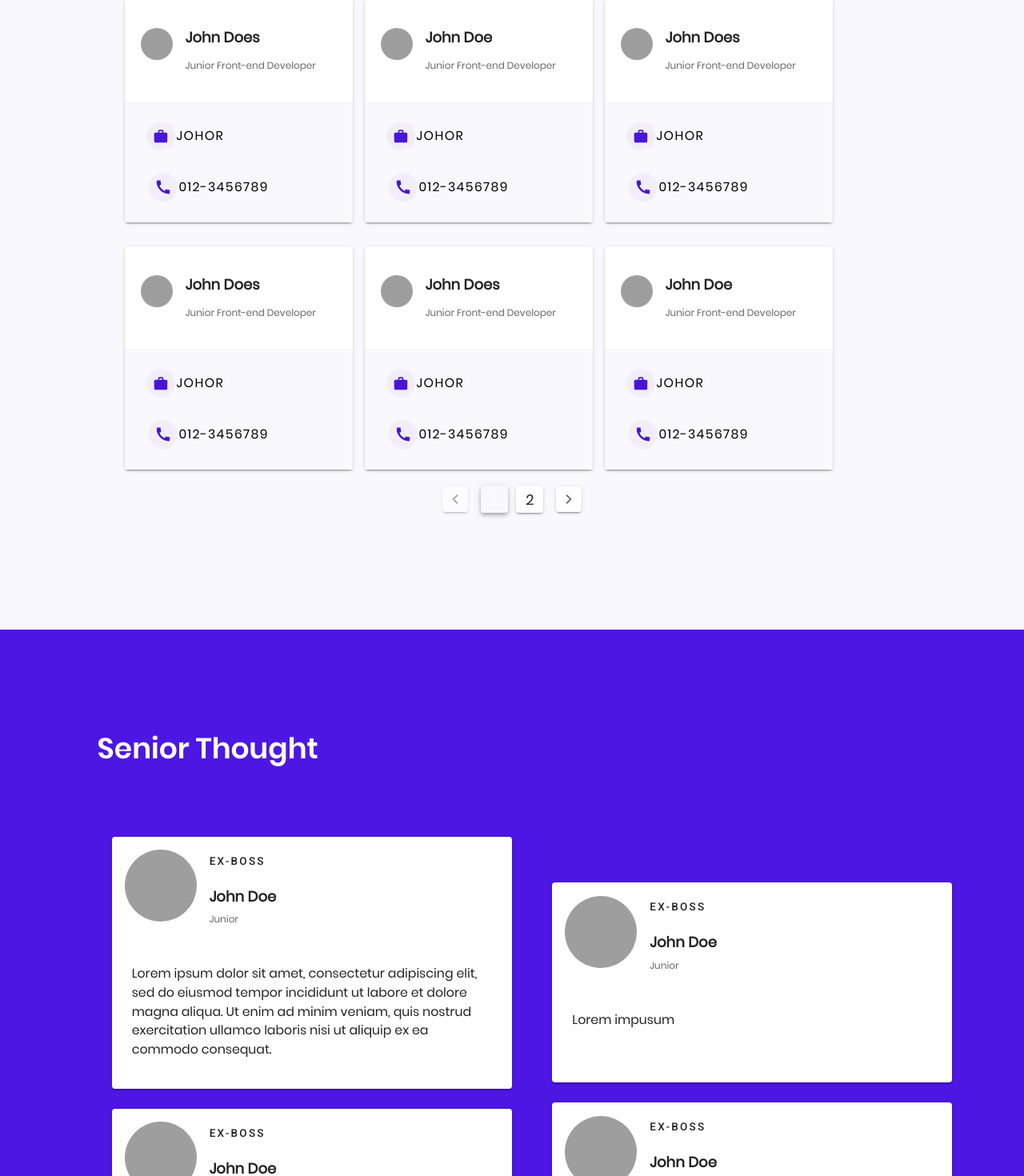
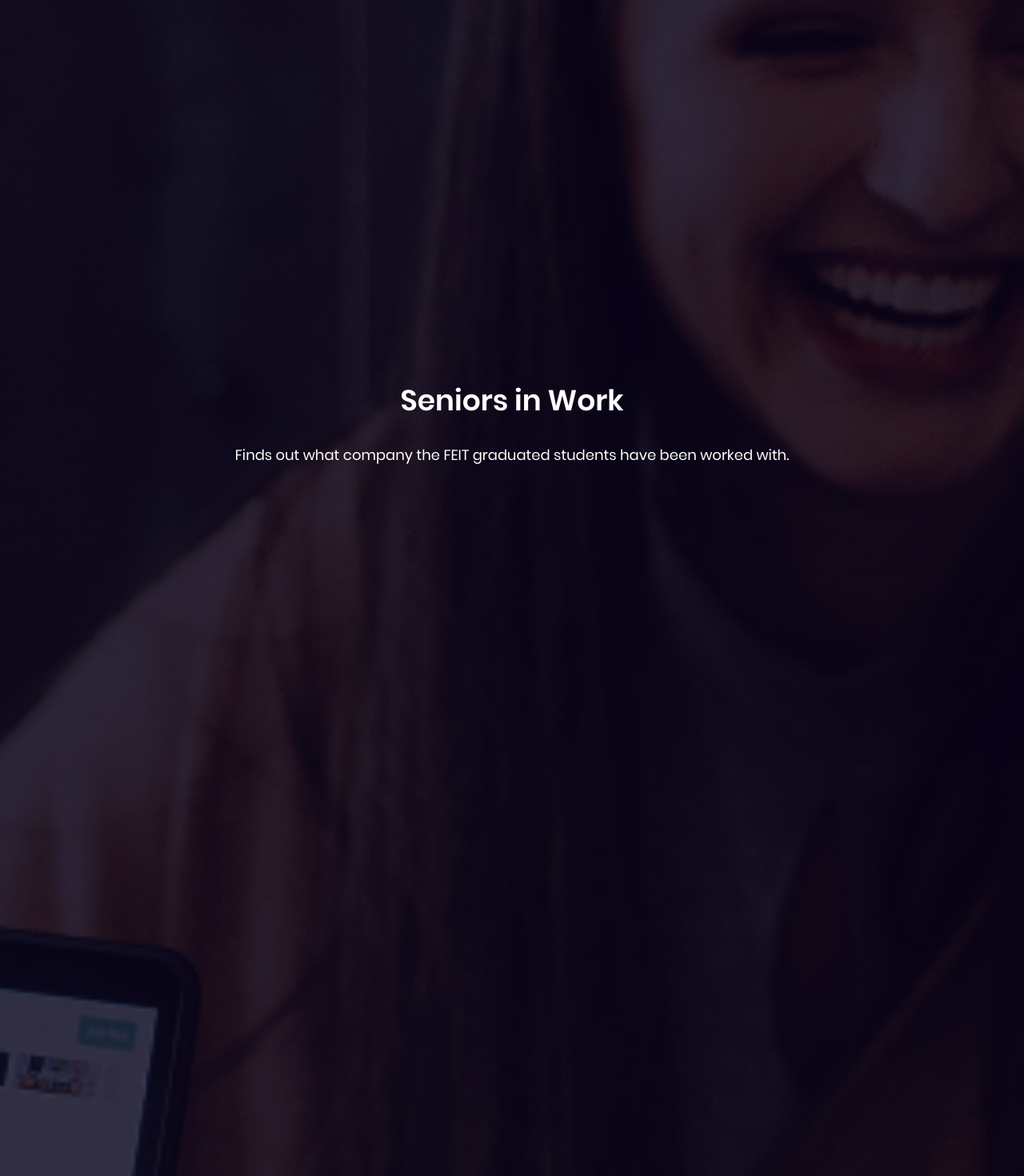
Before and after one commit to SouthernFEIT/Feit, a Vue app in the folder feit/: page /seniors in a window 1280 px wide. Shown: the part 984-2454 px from the top of the page at 80% size. Built offline with nearby package versions, Linux system fonts and the light colour scheme.

Commit message:
Added Lecturer page and some redesign.

```diff
--- a/feit/src/App.vue
+++ b/feit/src/App.vue
@@ -65,6 +65,24 @@ h1,h2,h3,h4,h5,h6, a {
   font-family: feit-semibold;
 }
 
+.container {
+  display: flex;
+  padding: 1em 2em;
+}
+
+
+.cards-container {
+  display: grid;
+  grid-template-areas: 'c c c';
+  grid-auto-columns: minmax(30%, 1fr);
+  gap: 2em;
+  /* background: #000;   */
+  width: 100%;
+  padding: 0 0 2em 0;
+}
+
+
+
 .normal-title, .bold-title, .hero-title, .sub-herotitle {
   color: var(--dark) !important;
   font-family: feit-semibold;
@@ -103,6 +121,16 @@ h1,h2,h3,h4,h5,h6, a {
   :root{
     font-size: 14px;
   }
+
+
+  .cards-container {
+    grid-template-areas: 'c c';
+  }
 }
 
+@media screen and (max-width: 600px){
+  .cards-container {
+    grid-template-areas: 'c';
+  }
+}
 </style>
--- a/feit/src/components/cards/Card.vue
+++ b/feit/src/components/cards/Card.vue
@@ -61,9 +61,10 @@ export default {
   white-space: nowrap;
 }
 .cardInside {
-  margin: 5% 0% 5% 5%;
-  max-width: 300px;
-  max-height: 300px;
+  /* max-width: 300px; */
+  /* max-height: 300px; */
+  background: #FFFFFF;
+  box-shadow: 0px 14px 50px rgba(0, 0, 0, 0.1) !important;
 }
 .greyColor {
   background: #f9f9fd;
@@ -88,12 +89,6 @@ export default {
 }
 
 @media screen and (max-width: 960px) {
-    .cardInside{
-        margin-bottom: 10%;
-        max-width: 960px;
-        width:100%;
-    }
-
 
 }
 </style>
--- a/feit/src/components/footer/Footer.vue
+++ b/feit/src/components/footer/Footer.vue
@@ -5,7 +5,6 @@
     class="py-0"
   >
     <v-container
-      fluid
       class="px-0"
     >
       <v-row>
--- a/feit/src/components/navBar/Nav.vue
+++ b/feit/src/components/navBar/Nav.vue
@@ -2,6 +2,7 @@
   <div>
     <v-app-bar color="white accent-4">
 
+      <v-container>
       <v-app-bar-nav-icon
         @click="toggleDrawer"
         v-show="isShow"
@@ -41,6 +42,8 @@
 
         </ul>
       </div>
+
+      </v-container>
     </v-app-bar>
 
     <v-navigation-drawer
@@ -100,7 +103,7 @@
         nav: [
           { name: "Home", url: "/" },
           { name: "Senior in Work", url: "/seniors" },
-          { name: "Lectures & Staff", url: "lectures" }
+          { name: "Lectures & Staff", url: "/lecturer" }
         ]
       };
     },
--- a/feit/src/router/index.js
+++ b/feit/src/router/index.js
@@ -2,7 +2,7 @@ import Vue from 'vue'
 import VueRouter from 'vue-router'
 const Home = () => import("@/views/Home.vue")
 const Seniors = () => import("@/views/Seniors")
-const Lectures = () => import("@/views/Lectures")
+const Lecturer = () => import("@/views/Lecturer")
 Vue.use(VueRouter)
 
 const routes = [
@@ -17,8 +17,8 @@ const routes = [
 
   },
   {
-    path: "/Lectures",
-    component: Lectures
+    path: "/Lecturer",
+    component: Lecturer
   }
 ]
 
--- /dev/null
+++ b/feit/src/views/Lecturer.vue
@@ -0,0 +1,205 @@
+<template>
+  <v-container class="lecturers-container">
+    <v-tabs v-model="tabs" :grow="true" background-color="white" class="py-5" color="deep-purple accent-4">
+      <v-tabs-slider></v-tabs-slider>
+      <v-tab class="primary--text">
+        <p class="tab-text">Department of Computer Science</p>
+      </v-tab>
+
+      <v-tab class="primary--text">
+        <p class="tab-text">Department of Electrical & Electronics Engineering</p>
+      </v-tab>
+    </v-tabs>
+
+    <v-tabs-items v-model="tabs">
+
+      <!-- DCS tab item -->
+      <v-tab-item>
+
+        <h6 class="bold-title py-5">Lecturer</h6>
+          <div class="cards-container">
+
+            <div class="card" v-for="(lecturer, index) in dcs_lecturers" v-bind:key="index">
+              <Card
+                :imgUrl="lecturer.imgUrl"
+                :name="lecturer.name"
+                :position="lecturer.position"
+                :location="lecturer.location"
+                :phoneNumber="lecturer.phoneNumber"
+              />
+          </div>
+        </div>
+
+        <h6 class="bold-title py-5">Staff</h6>
+        <div class="cards-container" >
+
+          <div class="card" v-for="(staff, index) in dcs_staff" v-bind:key="index">
+            <Card
+              :imgUrl="staff.imgUrl"
+              :name="staff.name"
+              :position="staff.position"
+              :location="staff.location"
+              :phoneNumber="staff.phoneNumber"
+            />
+          </div>
+
+        </div>
+
+      </v-tab-item>
+
+      <!-- DCS tab item -->
+      <v-tab-item>
+
+        <h6 class="bold-title py-5">Lecturer</h6>
+          <div class="cards-container">
+
+            <div class="card" v-for="(lecturer, index) in dee_lecturers" v-bind:key="index">
+              <Card
+                :imgUrl="lecturer.imgUrl"
+                :name="lecturer.name"
+                :position="lecturer.position"
+                :location="lecturer.location"
+                :phoneNumber="lecturer.phoneNumber"
+              />
+          </div>
+        </div>
+
+        <h6 class="bold-title py-5">Staff</h6>
+        <div class="cards-container" >
+
+          <div class="card" v-for="(staff, index) in dee_staff" v-bind:key="index">
+            <Card
+              :imgUrl="staff.imgUrl"
+              :name="staff.name"
+              :position="staff.position"
+              :location="staff.location"
+              :phoneNumber="staff.phoneNumber"
+            />
+          </div>
+
+        </div>
+
+      </v-tab-item>
+
+    </v-tabs-items>
+  </v-container>
+</template>
+
+<script>
+import Card from "../components/cards/Card";
+
+export default {
+  name: "Lecturer",
+  components: {
+    Card
+  },
+  data() {
+    return {
+      tabs: null,
+      dcs_lecturers: [
+        {
+          name: "John Doe",
+          position: "Junior Front-end Developer ",
+          location: "Johor",
+          phoneNumber: "012-3456789",
+          imgUrl: require("../assets/images/hero.png")
+        },
+        {
+          name: "John Does",
+          position: "Junior Front-end Developer ",
+          location: "Johor",
+          phoneNumber: "012-3456789",
+          imgUrl: require("../assets/images/hero.png")
+        },
+        {
+          name: "John Does",
+          position: "Junior Front-end Developer ",
+          location: "Johor",
+          phoneNumber: "012-3456789",
+          imgUrl: require("../assets/images/hero.png")
+        },
+        {
+          name: "John Does",
+          position: "Junior Front-end Developer ",
+          location: "Johor",
+          phoneNumber: "012-3456789",
+          imgUrl: require("../assets/images/hero.png")
+        },
+        {
+          name: "John Does",
+          position: "Junior Front-end Developer ",
+          location: "Johor",
+          phoneNumber: "012-3456789",
+          imgUrl: require("../assets/images/hero.png")
+        },
+      ],
+      dee_lecturers: [
+        {
+          name: "John Doe2",
+          position: "Junior Front-end Developer ",
+          location: "Johor",
+          phoneNumber: "012-3456789",
+          imgUrl: require("../assets/images/hero.png")
+        },
+      ],
+      dcs_staff: [
+        {
+          name: "John Doe",
+          position: "Junior Front-end Developer ",
+          location: "Johor",
+          phoneNumber: "012-3456789",
+          imgUrl: require("../assets/images/hero.png")
+        },
+      ],
+      dee_staff: [
+        {
+          name: "John Doe",
+          position: "Junior Front-end Developer ",
+          location: "Johor",
+          phoneNumber: "012-3456789",
+          imgUrl: require("../assets/images/hero.png")
+        },
+      ],
+    };
+  }
+};
+</script>
+<style scoped>
+
+.lecturers-container {
+  flex-flow: column;
+  padding-top: 3em;
+  padding-bottom: 3em;
+}
+
+.tab-text {
+  color: var(--dark);
+}
+
+.v-tabs-bar .v-slide-group--is-overflowing .v-tabs-bar--is-mobile:not(.v-tabs-bar--show-arrows):not(.v-slide-group--has-affixes) .v-slide-group__prev
+{
+  display: none !important;
+}
+
+@media screen and (max-width: 960px){
+  .cards-container {
+    grid-template-areas: 'c c';
+  }
+}
+
+@media screen and (max-width: 600px){
+  .card {
+    width: 100%;
+  }
+
+  .cards {
+    flex-flow: column;
+    justify-content: center;
+  }
+
+  .cards-container {
+    grid-template-areas: 'c';
+  }
+}
+
+</style>
--- a/feit/src/views/Seniors.vue
+++ b/feit/src/views/Seniors.vue
@@ -1,6 +1,5 @@
 <template>
   <div>
-
     <div class="top">
       <h1 class>Seniors in Work</h1>
       <br />
@@ -8,13 +7,12 @@
     </div>
     <!-- top -->
     <!-- content -->
-    <div class="center">
-      <div style="text-align: center;margin-bottom:2%">Board</div>
-      <div class="cards">
+    <v-container class="flex-column center">
+      <div style="text-align: center;margin-bottom:3em" class="bold-title">Board</div>
+      <div class="cards-container">
         <div v-for="(senior,index) in seniors" v-bind:key="index">
           <div v-if="index >= indexe && index < indexes">
             <Card
-
               :imgUrl="senior.imgUrl"
               :name="senior.name"
               :position="senior.position"
@@ -25,103 +23,58 @@
         </div>
         <!-- v-if -->
         </div>
+
         <!-- cards -->
       <div class="text-center">
-        <v-pagination v-model="page" :length="Math.ceil(seniors.length/[smaller?3:9])"></v-pagination>
+        <v-pagination v-model="page" :length="Math.ceil(seniors.length/9)"></v-pagination>
       </div>
-    </div>
+
+      </v-container>
+
     <!-- center -->
     <div class="seniorThoughts">
+      <v-container class="flex-column">
       <h1 class="wordSeniorThoughts">Senior Thought</h1>
-      <div class="cards space">
-        <div class="cardsForSenior">
-          <v-card
-            class="cardInside size"
-            v-for="index in 2"
-            v-bind:key="index"
-          >
+      <div class="cards">
+
+        <div class="cards4senior-container">
+          <v-card :class="[((index+1) % 2 == 0) ? 'cardInside right' : 'cardInside']"  v-for="(thought,index) in thoughts" v-bind:key="index">
             <v-list-item>
-              <v-list-item-avatar color="grey" height="90" width="90">
-                <v-img v-bind:src="thoughts[index-1].imgUrl"></v-img>
+              <v-list-item-avatar class="avatar" color="grey" height="90" width="90">
+                <v-img v-bind:src="thought.imgUrl"></v-img>
               </v-list-item-avatar>
 
               <v-list-item-content>
-                <div class="overline mb-4">{{thoughts[index-1].overline}}</div>
+                <div class="overline mb-4">{{thought.overline}}</div>
                 <v-list-item-title style="margin-bottom:3%">
-                  <b>{{thoughts[index-1].name}}</b>
+                  <b>{{thought.name}}</b>
                 </v-list-item-title>
                 <v-list-item-subtitle
                   style="font-size:12px;padding:0;"
-                >{{thoughts[index-1].position}}</v-list-item-subtitle>
+                >{{thought.position}}</v-list-item-subtitle>
               </v-list-item-content>
             </v-list-item>
 
             <v-card-actions>
               <v-list-item-content>
                 <v-list-item-subtitle>
-                  <div>{{thoughts[index-1].text}}</div>
+                  <div>{{thought.text}}</div>
                 </v-list-item-subtitle>
               </v-list-item-content>
             </v-card-actions>
           </v-card>
         </div>
-        <!-- left -->
-        <div class="right">
-          <v-card  class="cardInside size">
-            <v-list-item>
-              <v-list-item-avatar color="grey" height="90" width="90">
-                <v-img v-bind:src="thoughts[2].imgUrl"></v-img>
-              </v-list-item-avatar>
-
-              <v-list-item-content>
-                <div class="overline mb-4">{{thoughts[2].overline}}</div>
-                <v-list-item-title style="margin-bottom:3%">
-                  <b>{{thoughts[2].name}}</b>
-                </v-list-item-title>
-                <v-list-item-subtitle style="font-size:12px;padding:0;">{{thoughts[2].position}}</v-list-item-subtitle>
-              </v-list-item-content>
-            </v-list-item>
-
-            <v-card-actions>
-              <v-list-item-content >
-                <v-list-item-subtitle >{{thoughts[2].text}}</v-list-item-subtitle>
-              </v-list-item-content>
-            </v-card-actions>
-          </v-card>
-
-          <v-card  class="cardInside size">
-            <v-list-item>
-              <v-list-item-avatar color="grey" height="90" width="90">
-                <v-img v-bind:src="thoughts[3].imgUrl"></v-img>
-              </v-list-item-avatar>
-
-              <v-list-item-content>
-                <div class="overline mb-4">{{thoughts[3].overline}}</div>
-                <v-list-item-title style="margin-bottom:3%">
-                  <b>{{thoughts[3].name}}</b>
-                </v-list-item-title>
-                <v-list-item-subtitle style="font-size:12px;padding:0;">{{thoughts[3].position}}</v-list-item-subtitle>
-              </v-list-item-content>
-            </v-list-item>
-
-            <v-card-actions>
-              <v-list-item-content>
-                <v-list-item-subtitle>{{thoughts[3].text}}</v-list-item-subtitle>
-              </v-list-item-content>
-            </v-card-actions>
-          </v-card>
-        </div>
-        <!-- right -->
       </div>
       <!-- cards -->
+      </v-container>
     </div>
     <!-- seniorThoughts -->
-    <Footer/>
+    <Footer />
   </div>
 </template>
 <script src="https://cdn.jsdelivr.net/npm/vue/dist/vue.js"></script>
 <script>
-import Card from '../components/cards/Card'
+import Card from "../components/cards/Card";
 
 export default {
   components: {
@@ -251,6 +204,7 @@ export default {
           name: "John Doe",
           position: "Junior",
           text: "Lorem impusum",
+
           imgUrl: require("../assets/images/hero.png")
         },
         {
@@ -264,50 +218,35 @@ export default {
           overline: "Ex-boss",
           name: "John Doe",
           position: "Junior",
-          text: "Lorem impusum",
+          text: "Lorem, ipsum dolor sit amet consectetur adipisicing elit. Error, quas. Sapiente nesciunt maxime facilis eveniet voluptates consectetur non blanditiis, nobis doloremque dolores sunt consequatur, repudiandae quaerat ex dolor nihil quas.impusum",
           imgUrl: require("../assets/images/hero.png")
         }
       ],
-      windowWidth:window.innerWidth,
-      smaller:false,
+      windowWidth: window.innerWidth,
+      smaller: false
     }; //return
   }, //data
   watch: {
     page: function(val) {
-      if(this.smaller){
-        this.indexes = val *3;
-        this.indexe = this.indexes -3;
-      }
-      else{
       this.indexes = val * 9;
         this.indexe = this.indexes - 9;
-      }
-
     },
-    windowWidth(){
-      if(this.windowWidth<=960){
+    windowWidth() {
+      if (this.windowWidth <= 960) {
         this.smaller = true;
-      }
-      else{
+      } else {
         this.smaller = false;
       }
     },
-    smaller(){
-      if(this.smaller){
-        this.indexes = this.page * 3;
-        this.indexe = this.indexes -3;
-      }
-      else{
+    smaller() {
       this.page = 1;
-      }
     }
   },
   created() {
     window.addEventListener("resize", this.myEventHandler);
-  if(window.innerWidth<=960){
+    if (window.innerWidth <= 960) {
       this.smaller = true;
     }
-
   },
   destroyed() {
     window.removeEventListener("resize", this.myEventHandler);
@@ -318,38 +257,44 @@ methods: {
     }
   } //watch
 };
+
 </script>
 <style scoped>
-*{
-  line-height:inherit;
+* {
+  line-height: inherit;
 }
 .top {
   background-image: url("../assets/images/senior_in_work_hero.png");
   background-position: center top;
-  background-size: 100%;
+  background-size: cover;
   color: white !important;
-  padding: 10% 30% 10% 30%;
+  padding: 5em 2em !important;
+  min-height: 50vh;
+  display: flex;
+  flex-flow: column;
+  justify-content: center;
+  height: 100%;
   text-align: center;
 }
 .center {
-  padding: 11%;
-  background: #f9f9fd;
+  padding-top: 5em;
+  padding-bottom: 5em;
+  /* background: #f9f9fd; */
 }
 .cards {
   display: flex;
   flex-wrap: wrap;
   white-space: nowrap;
 }
-.cardInside {
-  margin: 5% 0% 5% 5%;
-}
+
 .v-card__actions {
   padding: 0;
 }
 .seniorThoughts {
   background: #4d17e3;
+  height: 100%;
+  padding: 5em 0;
   color: white;
-  padding: 5%;
 }
 .listItem {
   padding: 7%;
@@ -357,9 +302,7 @@ methods: {
 .listActions {
   padding: 4%;
 }
-.space {
-  justify-content: space-evenly;
-}
+
 .v-list-item__subtitle {
   overflow-wrap: break-word;
   word-wrap: break-word;
@@ -367,32 +310,60 @@ methods: {
   padding: 5%;
 }
 .right {
-  margin-top: 5%;
+  bottom: -1.5em;
 }
 .wordSeniorThoughts {
-  padding: 5%;
+  padding-bottom: 2em;
 }
 
-.size{
-    width:500px;
-    min-height:250px;
+.cards4senior-container {
+  max-width: 100%;
+  width: 100%;
+  display: grid;
+  grid-template-areas: 'c c';
+  gap: 2em;
+  grid-auto-columns: minmax(40%, 1fr);
+}
+
+.cardInside {
+  padding: 1.5em;
+  width: 100%;
+  max-width: 100%;
+  background: #FFFFFF;
+  box-shadow: 7px 15px 30px rgba(40, 44, 54, 0.25);
+  border-radius: 7px;
+}
+
+.avatar {
+  border-bottom: 7px solid #1ECC6E !important;
+}
+
+.size {
+  width: 500px;
+  min-height: 250px;
 }
 
 @media screen and (max-width: 960px) {
 
-    .top{
-      padding:0 0 1% 0;
+  .size {
+    width: 100%;
+    max-width: 960px;
+    min-height: 0;
+    display: block;
   }
 
-    .size{
-      width:100%;
-      max-width: 960px;
-      min-height: 0;
-      display:block;
+  .cards {
+    display: block;
+  }
 }
 
-    .cards{
-        display:block;
+
+@media screen and (max-width: 960px) {
+  .cards4senior-container {
+    grid-template-areas: 'c';
+  }
+  .right {
+    bottom: 0;
   }
 }
 </style>
```
Also changed, not shown: feit/src/views/Lectures.vue (deleted, +0 -11 lines). Lines whose indentation alone changed are shown as unchanged.
